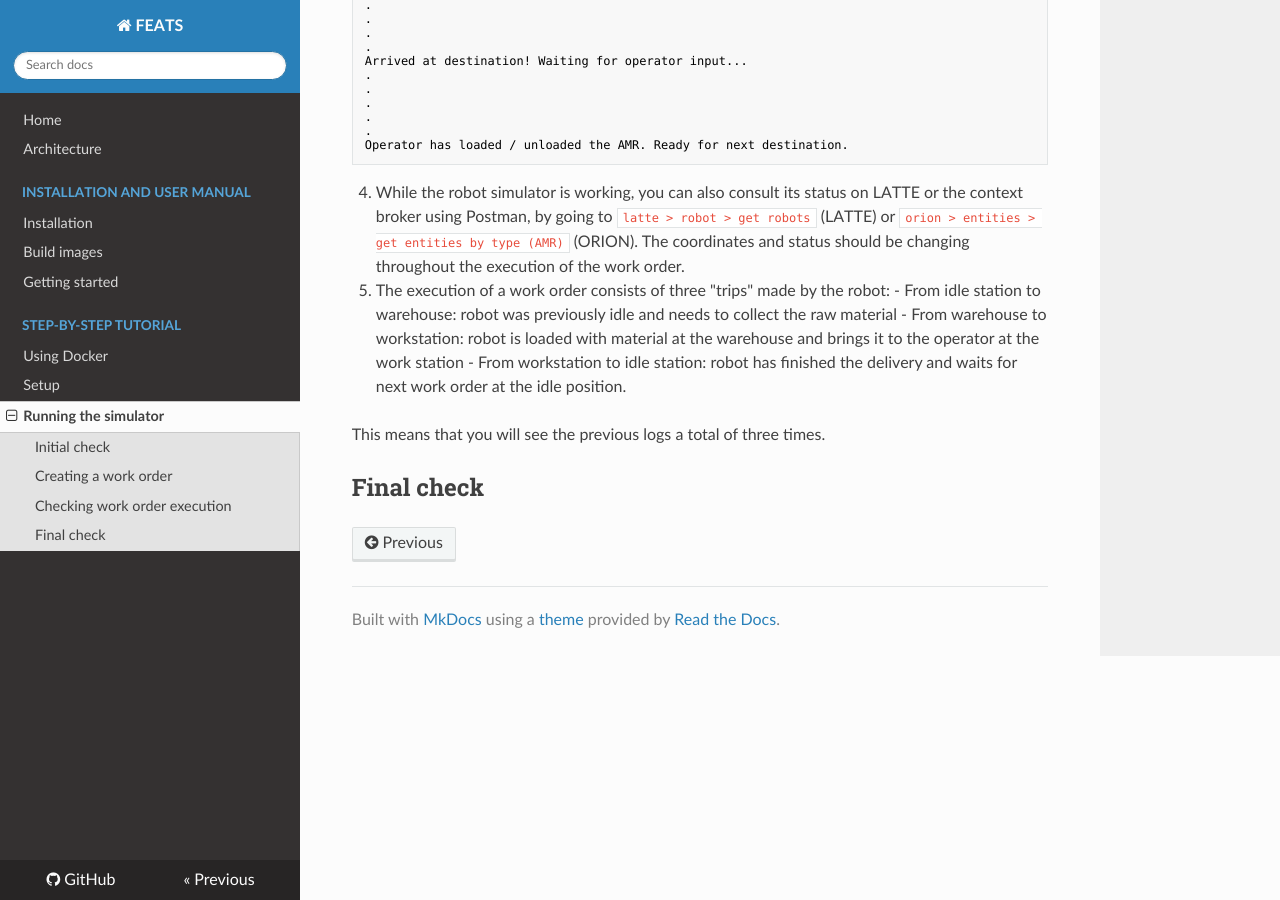
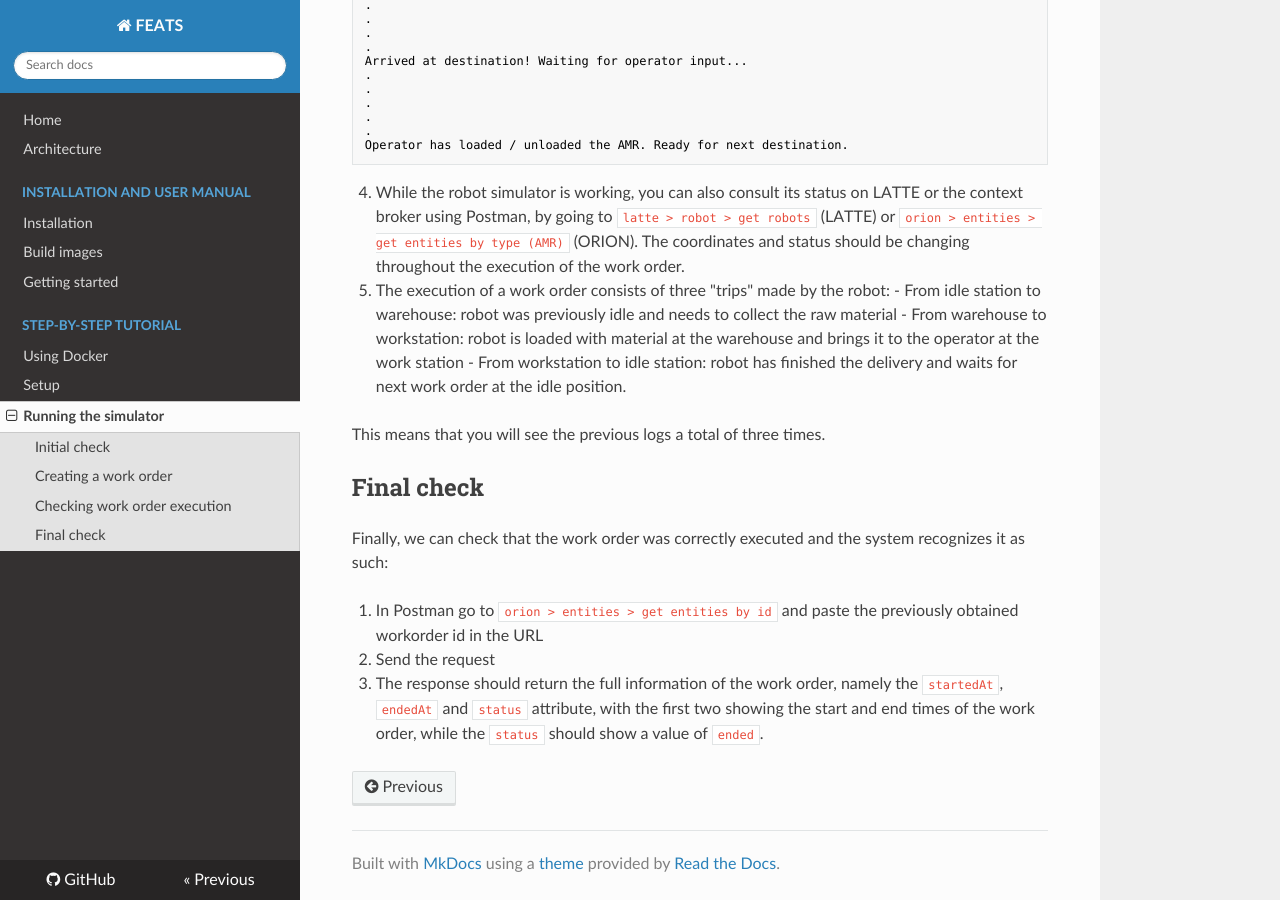
Before and after one commit to Dalma-Systems/FEATS, an MkDocs documentation site: the page built from docs/simulator.md, in a window 1280 px wide and 900 px high, scrolled down 3929 px. Built offline with MkDocs 1.6.1, drawn with Linux system fonts in a browser that asks for light colours; nearby versions of some CDN libraries.

Commit message:
Finished simulator.

```diff
--- a/docs/simulator.md
+++ b/docs/simulator.md
@@ -197,3 +197,9 @@ Operator has loaded / unloaded the AMR. Ready for next destination.
 This means that you will see the previous logs a total of three times.
 
 ## Final check
+
+Finally, we can check that the work order was correctly executed and the system recognizes it as such:
+
+1. In Postman go to `orion > entities > get entities by id` and paste the previously obtained workorder id in the URL
+2. Send the request
+3. The response should return the full information of the work order, namely the `startedAt`, `endedAt` and `status` attribute, with the first two showing the start and end times of the work order, while the `status` should show a value of `ended`.
```
